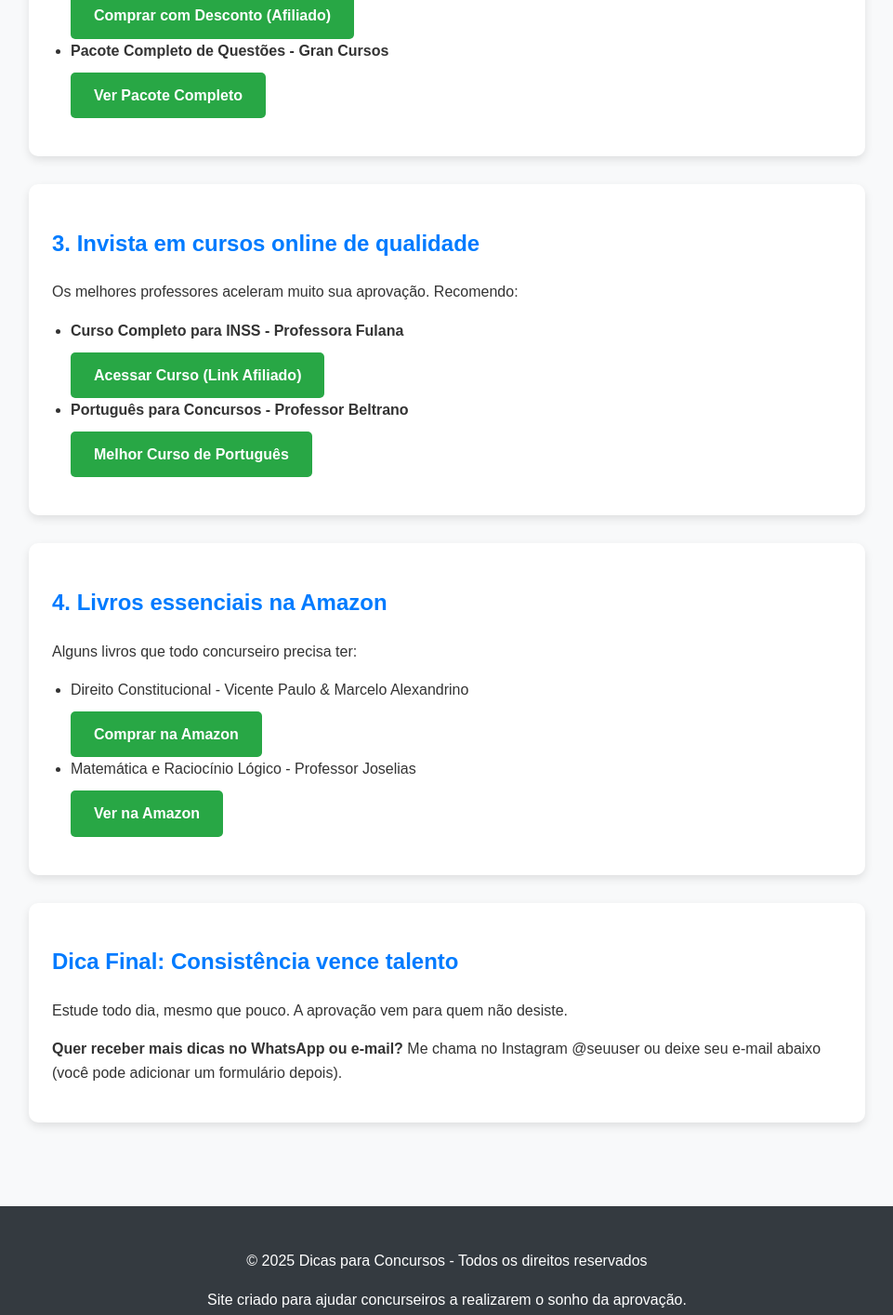
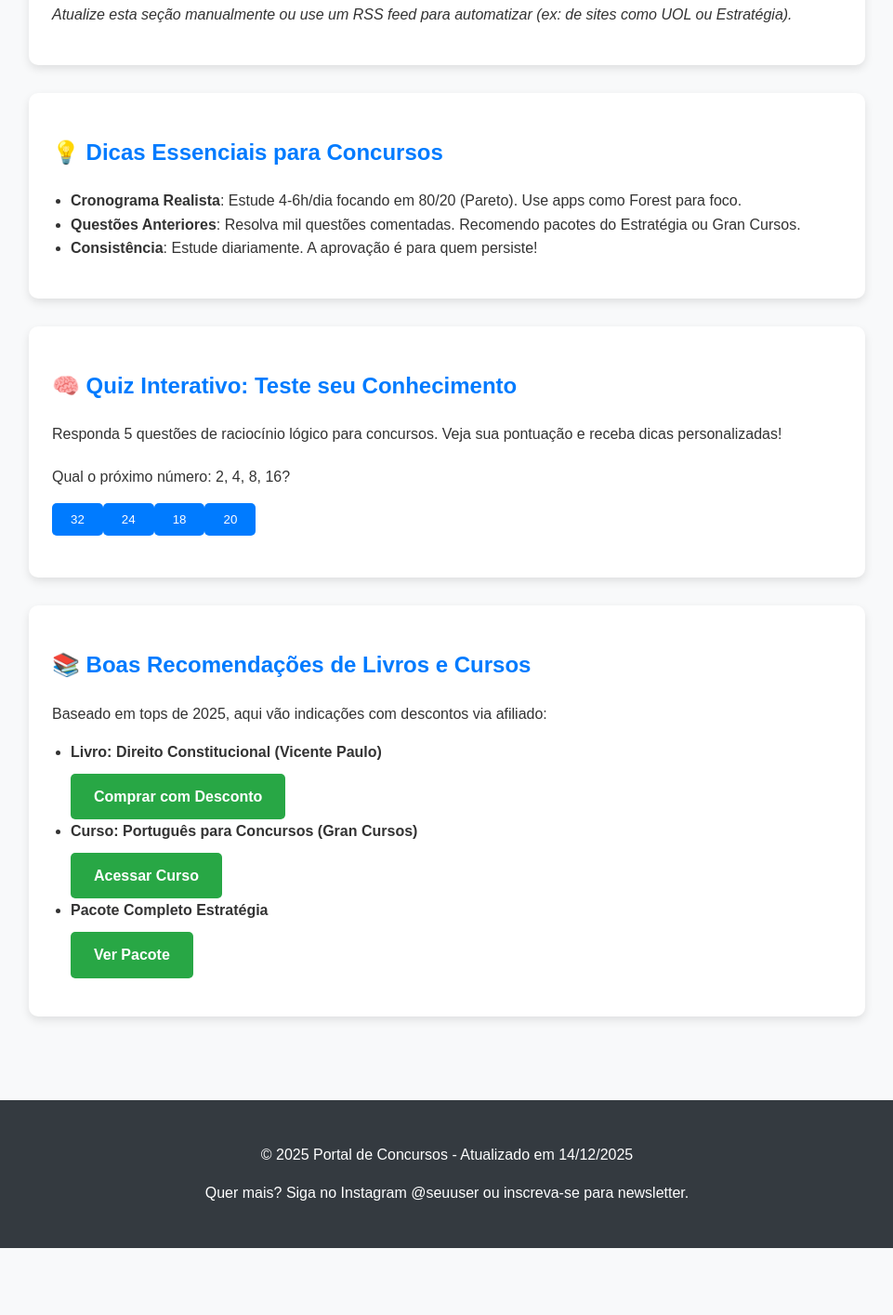
Before and after one commit to sasa194511/Estoque, a plain HTML site: page index.html in a window 1280 px wide. Shown: the part 715-2129 px from the top of the page at 93% size, without its empty margins (159-1120 px from the left). After the commit the page ends 2057 px from the top, so only its background shows below. Drawn offline with Linux system fonts and the light colour scheme.

Commit message:
Update index.html

```diff
--- a/index.html
+++ b/index.html
@@ -3,79 +3,126 @@
 <head>
     <meta charset="UTF-8">
     <meta name="viewport" content="width=device-width, initial-scale=1.0">
-    <title>Dicas para Concursos Públicos - Aprovação Garantida</title>
-    <meta name="description" content="Dicas gratuitas, estratégias e materiais recomendados para passar em concursos públicos. Livros, cursos e apostilas dos melhores professores.">
+    <title>Dicas, Notícias e Recomendações para Concursos Públicos 2025</title>
+    <meta name="description" content="Notícias atualizadas, dicas essenciais, quiz interativo e recomendações de livros/cursos para passar em concursos públicos. Aprovação garantida!">
     <style>
         body { font-family: Arial, sans-serif; margin: 0; padding: 0; background: #f8f9fa; color: #333; line-height: 1.6; }
         header { background: #007bff; color: white; text-align: center; padding: 60px 20px; }
         h1 { margin: 0; font-size: 2.5em; }
         .container { max-width: 900px; margin: 40px auto; padding: 20px; }
-        .dica { background: white; padding: 25px; margin-bottom: 30px; border-radius: 10px; box-shadow: 0 4px 10px rgba(0,0,0,0.1); }
-        .dica h2 { color: #007bff; }
+        .section { background: white; padding: 25px; margin-bottom: 30px; border-radius: 10px; box-shadow: 0 4px 10px rgba(0,0,0,0.1); }
+        .section h2 { color: #007bff; }
         .btn { display: inline-block; background: #28a745; color: white; padding: 12px 25px; border-radius: 5px; text-decoration: none; font-weight: bold; margin-top: 10px; }
         .btn:hover { background: #218838; }
+        ul { padding-left: 20px; }
+        #quiz { margin-top: 20px; }
+        #quiz button { background: #007bff; color: white; border: none; padding: 10px 20px; cursor: pointer; border-radius: 5px; }
+        #result { font-weight: bold; margin-top: 20px; }
         footer { text-align: center; padding: 30px; background: #343a40; color: white; }
-        ul { padding-left: 20px; }
     </style>
 </head>
 <body>
 
     <header>
-        <h1>🚀 Dicas para Passar em Concursos Públicos</h1>
-        <p>As melhores estratégias, materiais e recomendações para sua aprovação</p>
+        <h1>🚀 Portal de Concursos Públicos 2025</h1>
+        <p>Notícias quentes, dicas infalíveis, quiz interativo e recomendações top para sua aprovação!</p>
     </header>
 
     <div class="container">
 
-        <div class="dica">
-            <h2>1. Crie um cronograma de estudos realista</h2>
-            <p>Estude 4-6 horas por dia com qualidade. Divida as matérias pela lei de Pareto: 80% do resultado vem de 20% do esforço.</p>
+        <!-- Seção de Notícias (Atualizadas em Dez/2025) -->
+        <div class="section">
+            <h2>📰 Notícias Atualizadas sobre Concursos</h2>
+            <p>Fique por dentro das novidades de dezembro 2025. Mais de 51.428 vagas abertas em todo o Brasil, com salários até R$ 35.877!<grok-card data-id="e2c0a7" data-type="citation_card"></grok-card> Aqui vai um resumo:</p>
+            <ul>
+                <li><strong>Concursos Previstos para 2025</strong>: Milhares de vagas, como PM MG (2.500 vagas, até R$11 mil), SEDF (10.604 vagas, até R$14 mil), PMERJ (2.000 vagas, R$5.233). Status: Muitos autorizados ou com banca definida.<grok-card data-id="a760e4" data-type="citation_card"></grok-card> <a href="https://www.estrategiaconcursos.com.br/blog/concursos-2025/" target="_blank">Leia mais</a></li>
+                <li><strong>11 Editais Publicados em 12/12/2025</strong>: Destaques: Ibama/Incrã (60 vagas temporárias, até R$9.861, inscrições até 08/01/2026); PC SC (300 vagas, até R$10.270, provas em 22/03/2026); Sefaz GO (50 vagas + CR, até R$32.163, inscrições de 09/02 a 12/03/2026).<grok-card data-id="cf3d5a" data-type="citation_card"></grok-card> <a href="https://www.direcaoconcursos.com.br/noticias/concurso-publico-11-editais-publicados-nesta-sexta-feira-12-12" target="_blank">Detalhes completos</a></li>
+                <li><strong>Previsões para Dezembro 2025</strong>: Cerca de 30 editais, como Banco do Brasil (vagas médias, R$5.948); TJ BA Juiz (100 vagas, R$31.975); Sefaz RN (50 vagas, R$32.069); Sefaz MT (até R$41.619).<grok-card data-id="f98b9d" data-type="citation_card"></grok-card> <a href="https://folha.qconcursos.com/n/concursos-previstos-dezembro-2025" target="_blank">Veja a lista</a></li>
+                <li>Outros destaques: Petrobras planeja 1.100 vagas para 2026; CPNU transformando vidas com nomeações em todo o país.</li>
+            </ul>
+            <p><em>Atualize esta seção manualmente ou use um RSS feed para automatizar (ex: de sites como UOL ou Estratégia).</em></p>
         </div>
 
-        <div class="dica">
-            <h2>2. Foque em editais anteriores e questões comentadas</h2>
-            <p>Resolver questões é a melhor forma de fixar o conteúdo. Recomendo estes materiais:</p>
+        <!-- Seção de Dicas -->
+        <div class="section">
+            <h2>💡 Dicas Essenciais para Concursos</h2>
             <ul>
-                <li><strong>Livro de Questões Comentadas - Estratégia Concursos</strong><br>
-                    <a href="SEU_LINK_DE_AFILIADO_AQUI" class="btn" target="_blank">Comprar com Desconto (Afiliado)</a></li>
-                <li><strong>Pacote Completo de Questões - Gran Cursos</strong><br>
-                    <a href="SEU_LINK_DE_AFILIADO_AQUI" class="btn" target="_blank">Ver Pacote Completo</a></li>
+                <li><strong>Cronograma Realista</strong>: Estude 4-6h/dia focando em 80/20 (Pareto). Use apps como Forest para foco.</li>
+                <li><strong>Questões Anteriores</strong>: Resolva mil questões comentadas. Recomendo pacotes do Estratégia ou Gran Cursos.</li>
+                <li><strong>Consistência</strong>: Estude diariamente. A aprovação é para quem persiste!</li>
             </ul>
         </div>
 
-        <div class="dica">
-            <h2>3. Invista em cursos online de qualidade</h2>
-            <p>Os melhores professores aceleram muito sua aprovação. Recomendo:</p>
-            <ul>
-                <li><strong>Curso Completo para INSS - Professora Fulana</strong><br>
-                    <a href="SEU_LINK_HOTMART_OU_EDUZZ" class="btn" target="_blank">Acessar Curso (Link Afiliado)</a></li>
-                <li><strong>Português para Concursos - Professor Beltrano</strong><br>
-                    <a href="OUTRO_LINK_AFILIADO" class="btn" target="_blank">Melhor Curso de Português</a></li>
-            </ul>
+        <!-- Seção Inovadora: Quiz Interativo -->
+        <div class="section">
+            <h2>🧠 Quiz Interativo: Teste seu Conhecimento</h2>
+            <p>Responda 5 questões de raciocínio lógico para concursos. Veja sua pontuação e receba dicas personalizadas!</p>
+            <div id="quiz">
+                <p id="question"></p>
+                <div id="options"></div>
+                <button id="submit">Enviar Resposta</button>
+            </div>
+            <div id="result"></div>
+            <script>
+                const questions = [
+                    { q: "Qual o próximo número: 2, 4, 8, 16?", opts: ["32", "24", "18", "20"], ans: 0 },
+                    { q: "Se A > B e B > C, então?", opts: ["A = C", "A > C", "B < C", "A < C"], ans: 1 },
+                    { q: "Em um grupo de 5 pessoas, quantos apertos de mão?", opts: ["10", "5", "20", "15"], ans: 0 },
+                    { q: "O oposto de 'sempre' é?", opts: ["Nunca", "Às vezes", "Frequentemente", "Raramente"], ans: 0 },
+                    { q: "Se todos os gatos são animais, e alguns animais voam, então?", opts: ["Todos gatos voam", "Alguns gatos voam", "Nenhum gato voa", "Não se pode concluir"], ans: 3 }
+                ];
+                let current = 0, score = 0;
+                const questionEl = document.getElementById('question');
+                const optionsEl = document.getElementById('options');
+                const submitBtn = document.getElementById('submit');
+                const resultEl = document.getElementById('result');
+
+                function loadQuestion() {
+                    if (current < questions.length) {
+                        questionEl.textContent = questions[current].q;
+                        optionsEl.innerHTML = '';
+                        questions[current].opts.forEach((opt, i) => {
+                            const btn = document.createElement('button');
+                            btn.textContent = opt;
+                            btn.onclick = () => checkAnswer(i);
+                            optionsEl.appendChild(btn);
+                        });
+                        submitBtn.style.display = 'none';
+                    } else {
+                        resultEl.innerHTML = `Pontuação: ${score}/${questions.length}. <br>Recomendação: Se abaixo de 3, invista em cursos de lógica!`;
+                        if (score < 3) resultEl.innerHTML += ' <a href="SEU_LINK_AFILIADO_CURSO_LOGICA" class="btn">Curso Recomendado</a>';
+                    }
+                }
+
+                function checkAnswer(selected) {
+                    if (selected === questions[current].ans) score++;
+                    current++;
+                    loadQuestion();
+                }
+
+                loadQuestion();
+            </script>
         </div>
 
-        <div class="dica">
-            <h2>4. Livros essenciais na Amazon</h2>
-            <p>Alguns livros que todo concurseiro precisa ter:</p>
+        <!-- Seção de Recomendações -->
+        <div class="section">
+            <h2>📚 Boas Recomendações de Livros e Cursos</h2>
+            <p>Baseado em tops de 2025, aqui vão indicações com descontos via afiliado:</p>
             <ul>
-                <li>Direito Constitucional - Vicente Paulo & Marcelo Alexandrino<br>
-                    <a href="https://www.amazon.com.br/SEU_LINK_AFILIADO" class="btn" target="_blank">Comprar na Amazon</a></li>
-                <li>Matemática e Raciocínio Lógico - Professor Joselias<br>
-                    <a href="OUTRO_LINK_AMAZON" class="btn" target="_blank">Ver na Amazon</a></li>
+                <li><strong>Livro: Direito Constitucional (Vicente Paulo)</strong><br>
+                    <a href="SEU_LINK_AFILIADO_AMAZON" class="btn" target="_blank">Comprar com Desconto</a></li>
+                <li><strong>Curso: Português para Concursos (Gran Cursos)</strong><br>
+                    <a href="SEU_LINK_HOTMART" class="btn" target="_blank">Acessar Curso</a></li>
+                <li><strong>Pacote Completo Estratégia</strong><br>
+                    <a href="OUTRO_LINK_AFILIADO" class="btn" target="_blank">Ver Pacote</a></li>
             </ul>
-        </div>
-
-        <div class="dica">
-            <h2>Dica Final: Consistência vence talento</h2>
-            <p>Estude todo dia, mesmo que pouco. A aprovação vem para quem não desiste.</p>
-            <p><strong>Quer receber mais dicas no WhatsApp ou e-mail?</strong> Me chama no Instagram @seuuser ou deixe seu e-mail abaixo (você pode adicionar um formulário depois).</p>
         </div>
 
     </div>
 
     <footer>
-        <p>&copy; 2025 Dicas para Concursos - Todos os direitos reservados</p>
-        <p>Site criado para ajudar concurseiros a realizarem o sonho da aprovação.</p>
+        <p>&copy; 2025 Portal de Concursos - Atualizado em 14/12/2025</p>
+        <p>Quer mais? Siga no Instagram @seuuser ou inscreva-se para newsletter.</p>
     </footer>
 
 </body>
```
